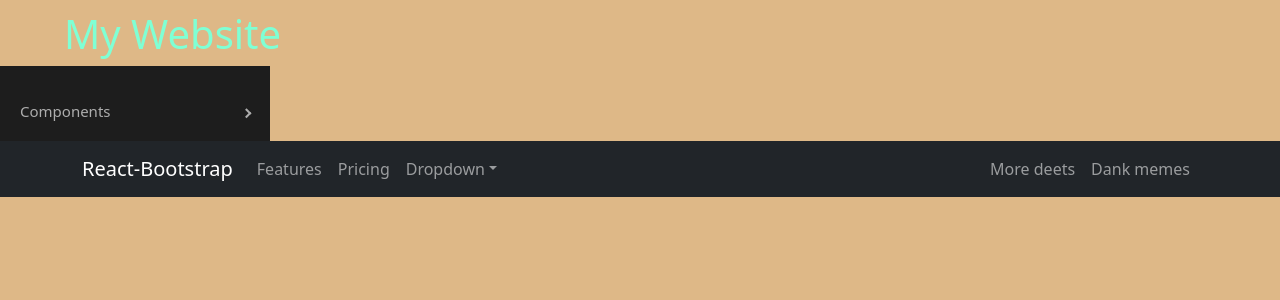
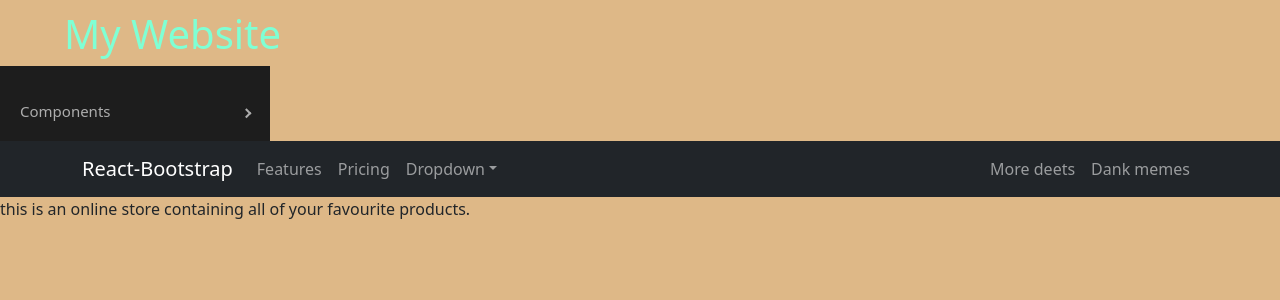
Before and after one commit to oneadisa/online_store, a React (Create React App) app: page / in a window 1280 px wide. Shown: the top 300 px of the page. Built offline with nearby package versions, Linux system fonts and the light colour scheme.

Commit message:
add products card

```diff
--- a/src/Components/App.js
+++ b/src/Components/App.js
@@ -9,7 +9,8 @@ import Navbars from './Navbar';
 function App(){
 return(
     <><h1>My Website</h1><ProSidebars />
-    <Navbars/></>
+    <Navbars/>
+    <p> this is an online store containing all of your favourite products.</p></>
 
 )
 }
```
Also changed, not shown: src/Components/Cars.js (added, +9 -0 lines).
